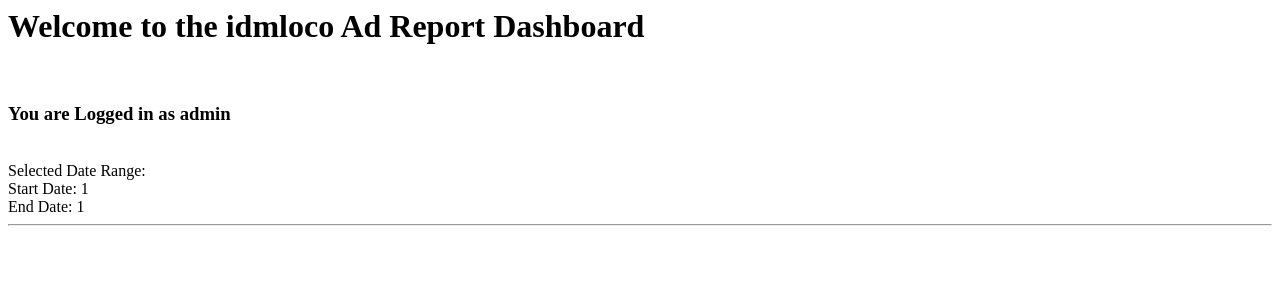
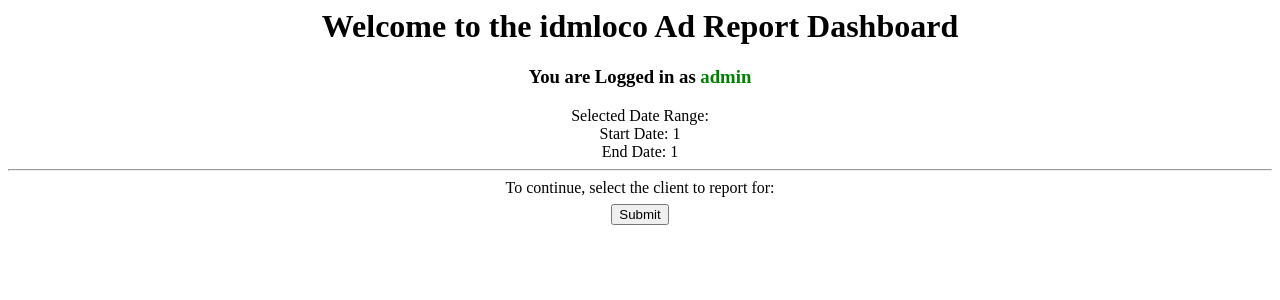
Before and after one commit to zacharygking/AdDashboard, a Django app: page /report/generate/1/1/ in a window 1280 px wide. Shown: the top 300 px of the page. Run offline with Django 3.2, Linux system fonts and the light colour scheme; a user stored in the database is signed in; data that the repository does not hold is empty.

Commit message:
index->collect

```diff
--- a/report/templates/report/id.html
+++ b/report/templates/report/id.html
@@ -2,12 +2,29 @@
 <head>
 </head>
 <body>
-
-<h1> {{ 'Welcome to the idmloco Ad Report Dashboard' }} </h1><br>
-    <h3> You are Logged in as {{ request.user.username }} </h3><br>
+<center>
+<h1> {{ 'Welcome to the idmloco Ad Report Dashboard' }} </h1>
+    <h3> You are Logged in as <font color="green">{{ request.user.username }} </font></h3>
     Selected Date Range: <br>
     Start Date: {{start_date}} <br>
     End Date: {{end_date}} <br><hr>
-
+    To continue, select the client to report for:
+    <form>
+    <table border=0>
+    <tr>
+    	<td align="left">
+    		{% for client in ccid_list %}
+    		<input type="radio" id="{{client.id}}" name="client" value="{{client.id}}" checked="checked"/>
+			<label for="{{client.id}}">{{client.client_name}}</label><br/>
+    		{% endfor %}
+    	</td>
+    </tr>
+    <tr>
+    	<td align="center">
+    		<input type="submit" onclick="window.location = window.location + client.value; return false;"/>
+    	</td>
+    </tr>
+	</form>
+</center>
 </body>
 </html>
--- a/report/views.py
+++ b/report/views.py
@@ -626,4 +626,4 @@ def export(request):
 
 def getid(request,start_date,end_date):
   ccid_list = GoogleClient.objects.filter(user=request.user)
-  return render(request,'report/id.html',{'start_date': start_date, 'end_date': end_date})
+  return render(request,'report/id.html',{'start_date': start_date, 'end_date': end_date, 'ccid_list':ccid_list})
```
